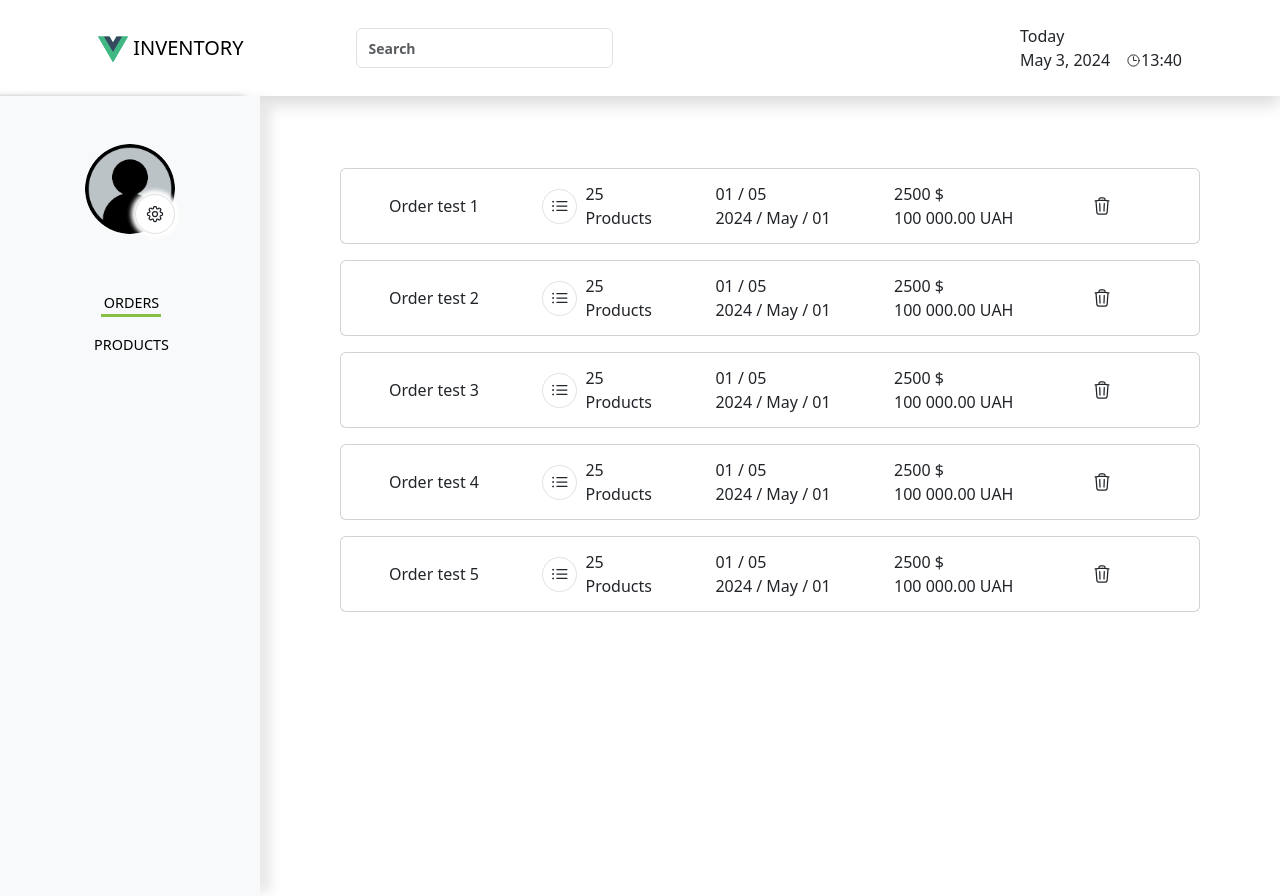
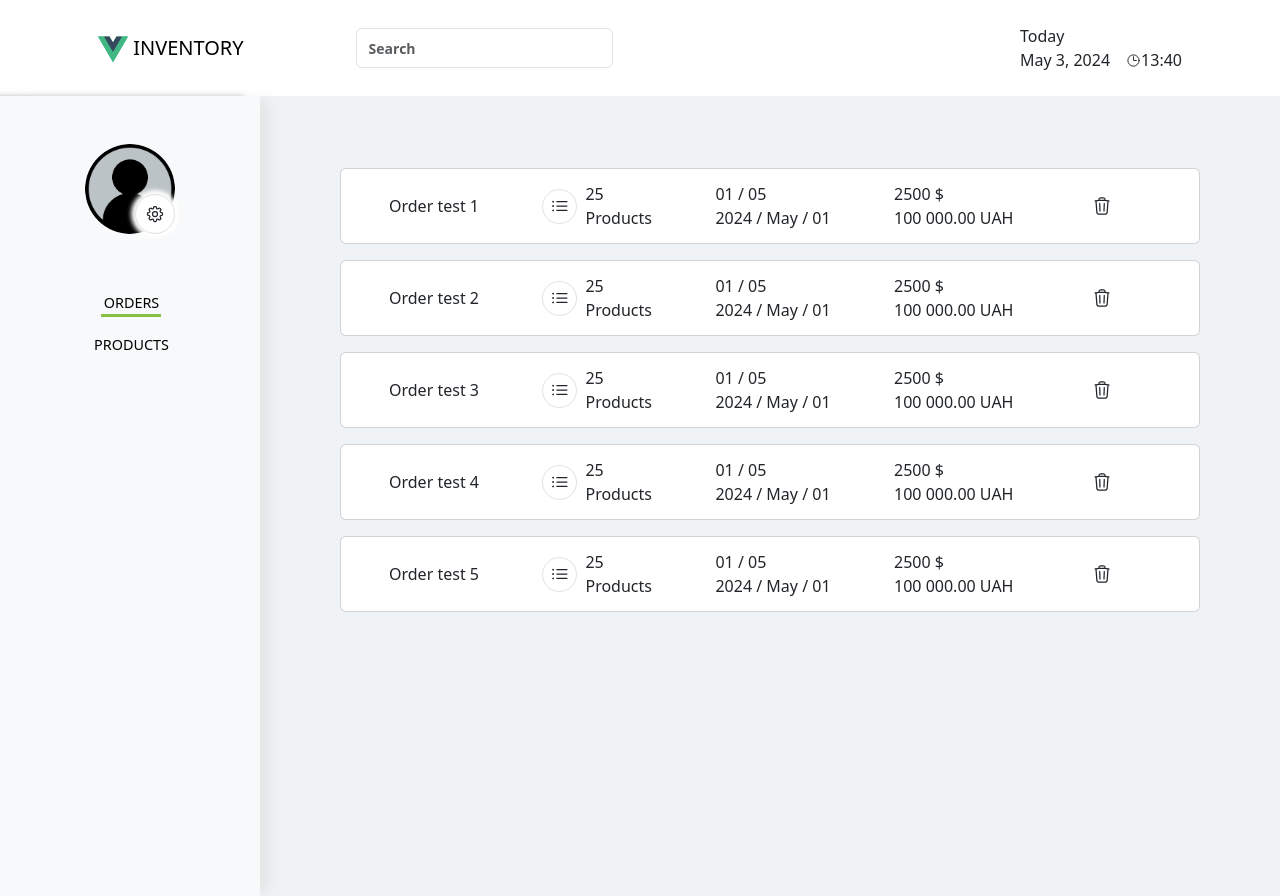
Before and after one commit to DamIslano/dzentest, a Vue app: page /orders in a window 1280 px wide. Built offline with nearby package versions, Linux system fonts and the light colour scheme.

Commit message:
update: orders updated

```diff
--- a/src/assets/style/order.css
+++ b/src/assets/style/order.css
@@ -9,3 +9,10 @@
 	cursor: pointer;
 	background-color: rgb(138, 194, 74);
 }
+
+.order-opened {
+	width: 50px;
+	background: rgb(207, 216, 220);
+	border-top-right-radius: 5px;
+	border-bottom-right-radius: 5px;
+}
--- a/src/components/NavigationMenu.vue
+++ b/src/components/NavigationMenu.vue
@@ -28,7 +28,7 @@ import { Cog8ToothIcon } from '@heroicons/vue/24/outline'
 				</li>
 			</ul>
 		</aside>
-		<div class="main">
+		<div class="main" style="background-color: rgb(240, 243, 245);">
 			<div class="p-10">
 				<RouterView />
 			</div>
--- a/src/views/orders/Orders.vue
+++ b/src/views/orders/Orders.vue
@@ -1,18 +1,24 @@
 <script setup lang="ts">
 import { ref } from 'vue'
 import { useStore } from 'vuex'
-import { TrashIcon, ListBulletIcon } from '@heroicons/vue/24/outline'
+import { TrashIcon, ListBulletIcon, ChevronRightIcon } from '@heroicons/vue/24/outline'
+import Products from '../products/Products.vue';
 
 const { allOrders } = useStore().getters
 const fullMenu = ref(true)
 
-function toggleMenu() {
-	fullMenu.value = !fullMenu.value
-}
+const toggleMenu = () => fullMenu.value = !fullMenu.value
 </script>
 
 <template>
-	<div v-for="order in allOrders" class="p-2 px-5 mb-3 card" :style="{ width: fullMenu ? '' : '30%' }">
+	<div :class="{ 'd-flex alight-items-center justify-content-between': !fullMenu }">
+		<div :style="{ 'min-width': fullMenu ? '' : '30%' }">
+			<div
+				v-for="order in allOrders"
+				class="p-2 mb-3 card position-relative"
+				:class="{ 'px-3': !fullMenu, 'px-5': fullMenu }"
+				:style="{ width: fullMenu ? '' : '100%' }"
+			>
 				<div class="d-flex align-items-center justify-content-between py-1">
 					<div v-if="fullMenu">{{ order.order_name }}</div>
 					<div class="d-flex align-items-center">
@@ -31,7 +37,10 @@ function toggleMenu() {
 						<div>{{ order.price.UAH }} UAH</div>
 					</div>
 					<div v-if="fullMenu" class="me-4 hover-overlay d-flex alighn-items-center justify-content-center rounded-circle delete-icon" style="min-width: 50px; height: 50px;"><TrashIcon style="width: 20px;"/></div>
-
+					<div v-if="!fullMenu" class="position-absolute end-0 h-100 d-flex alighn-items-center justify-content-center order-opened"><ChevronRightIcon style="width: 25px; color: white;"/></div>
 				</div>
 			</div>
+		</div>
+		<div v-if="!fullMenu"><Products :period="false" :productDescription="false" :cost="false" :licenseData="false" :condition="false"/></div>
+	</div>
 </template>
```
Lines whose indentation alone changed are shown as unchanged.
